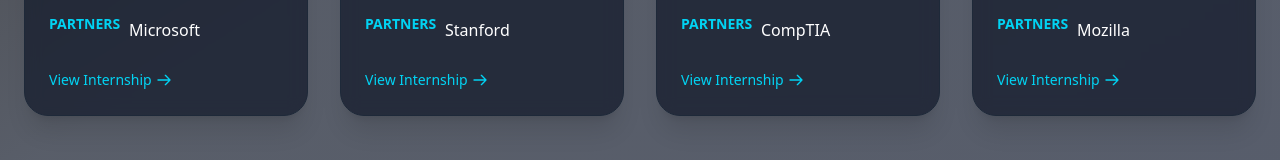
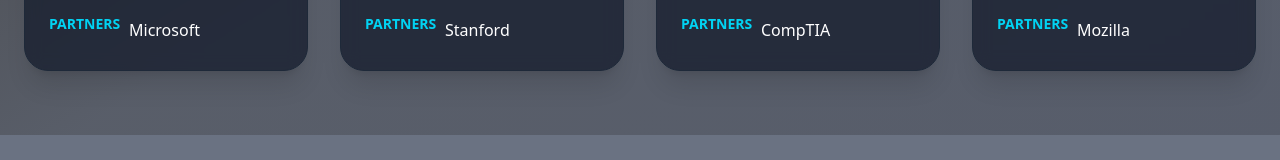
Before and after one commit to mismyst/nextsync, a Next.js app: page /InternshipsPage in a window 1280 px wide. Shown: the part 620-780 px from the top of the page. Built offline with nearby package versions, Linux system fonts and the light colour scheme.

Commit message:
Update page.tsx

```diff
--- a/app/InternshipsPage/page.tsx
+++ b/app/InternshipsPage/page.tsx
@@ -222,25 +222,7 @@
                       </div>
                     </div>
 
-                    <a
-                      href="#"
-                      className="mt-6 inline-flex items-center text-cyan-400 text-sm hover:text-cyan-300 transition-colors"
-                    >
-                      View Internship
-                      <svg
-                        className="w-4 h-4 ml-1 transform group-hover:translate-x-1 transition-transform"
-                        fill="none"
-                        stroke="currentColor"
-                        viewBox="0 0 24 24"
-                      >
-                        <path
-                          strokeLinecap="round"
-                          strokeLinejoin="round"
-                          strokeWidth="2"
-                          d="M14 5l7 7m0 0l-7 7m7-7H3"
-                        ></path>
-                      </svg>
-                    </a>
+
                   </div>
                 </div>
               ))}
```
